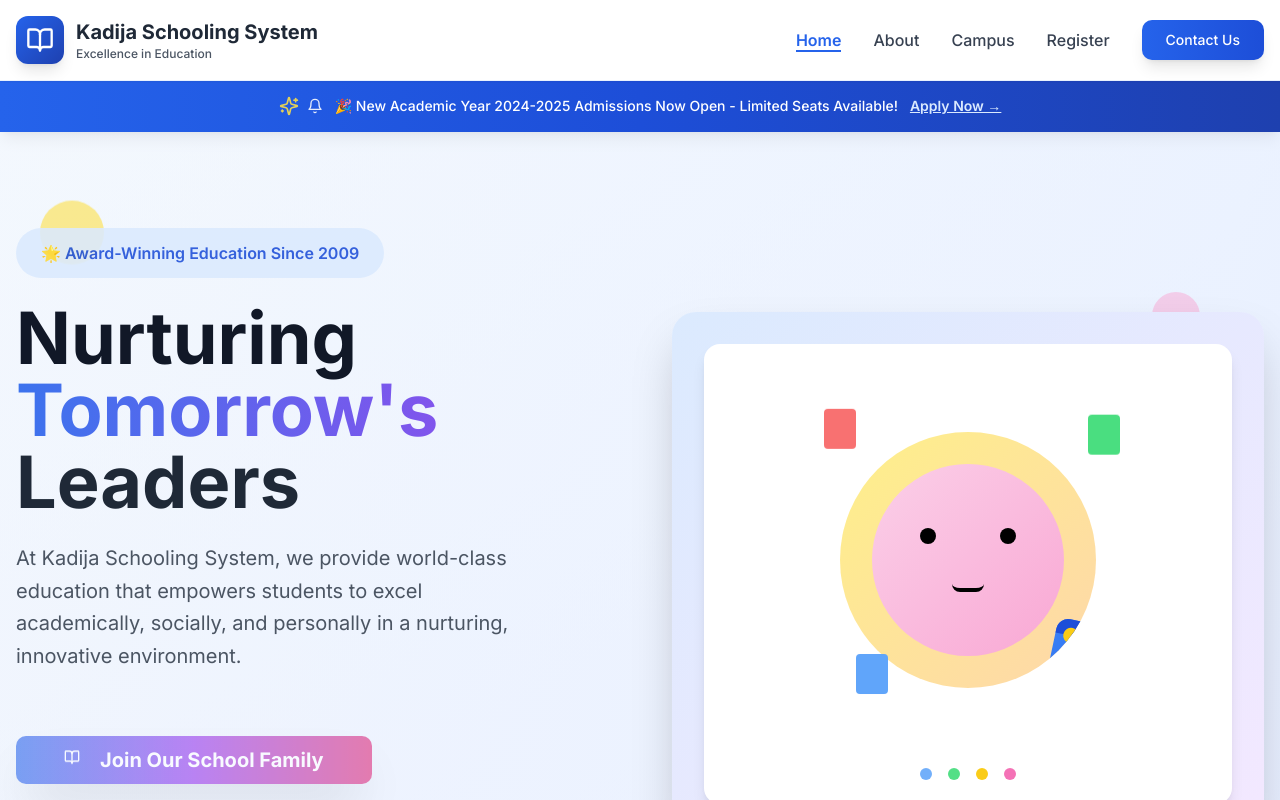
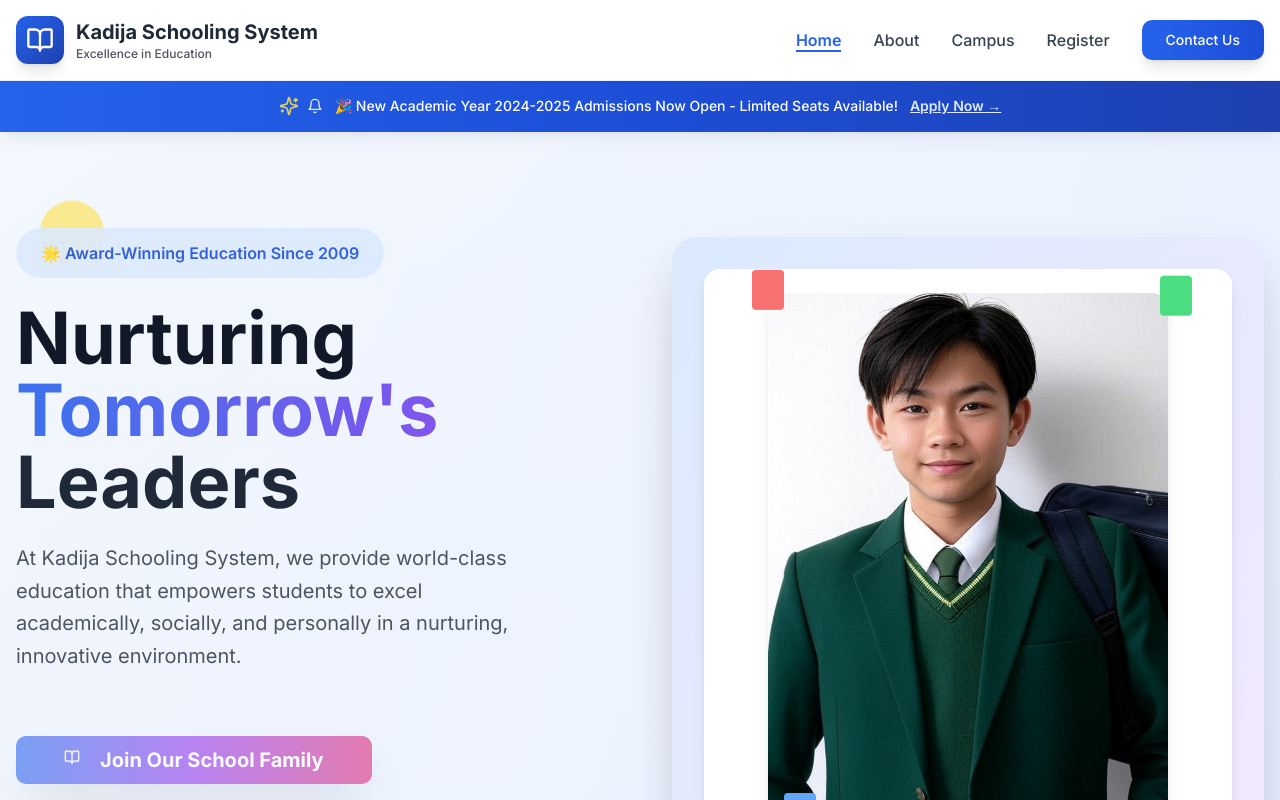
Before and after one commit to AreebaxIrfan/Khadija-School, a Next.js app: page / in a window 1280 px wide. Shown: the top 800 px of the page. Built offline with nearby package versions, Linux system fonts and the light colour scheme.

Commit message:
feat: update hero section with authentic student image
Replace avatar with real student photo, add decorative elements, and enhance image styling.

#VERCEL_SKIP

Co-authored-by: Areeba Irfan <161799302+AreebaxIrfan@users.noreply.github.com>

```diff
--- a/components/home/hero-section.tsx
+++ b/components/home/hero-section.tsx
@@ -77,27 +77,18 @@ export function HeroSection() {
               {/* Main Student Image */}
               <div className="relative bg-gradient-to-br from-blue-100 to-purple-100 rounded-3xl p-8 shadow-2xl group-hover:shadow-3xl transition-all duration-500">
                 <div className="bg-white rounded-2xl p-6 shadow-lg">
-                  {/* Avatar-style student illustration */}
-                  <div className="flex justify-center items-center h-96">
+                  {/* Real student image */}
+                  <div className="flex justify-center items-center">
                     <div className="relative">
-                      {/* Student with school bag illustration */}
-                      <div className="w-64 h-64 bg-gradient-to-br from-yellow-200 to-orange-200 rounded-full flex items-center justify-center relative overflow-hidden">
-                        {/* Student face */}
-                        <div className="w-48 h-48 bg-gradient-to-br from-pink-200 to-pink-300 rounded-full relative">
-                          {/* Eyes */}
-                          <div className="absolute top-16 left-12 w-4 h-4 bg-black rounded-full"></div>
-                          <div className="absolute top-16 right-12 w-4 h-4 bg-black rounded-full"></div>
-                          {/* Smile */}
-                          <div className="absolute bottom-16 left-1/2 transform -translate-x-1/2 w-8 h-4 border-b-4 border-black rounded-full"></div>
-                        </div>
-                        {/* School bag */}
-                        <div className="absolute -bottom-8 -right-8 w-20 h-24 bg-gradient-to-br from-blue-500 to-blue-600 rounded-lg transform rotate-12">
-                          <div className="w-full h-4 bg-blue-700 rounded-t-lg"></div>
-                          <div className="absolute top-2 left-2 w-4 h-4 bg-yellow-400 rounded-full"></div>
-                        </div>
-                      </div>
+                      <img
+                        src="/images/student-uniform.png"
+                        alt="Student in school uniform"
+                        className="rounded-2xl shadow-lg transform transition-transform duration-500 group-hover:scale-105"
+                        width={400}
+                        height={500}
+                      />
 
-                      {/* Books floating around */}
+                      {/* Decorative elements */}
                       <div className="absolute -top-4 -left-4 w-8 h-10 bg-red-400 rounded transform -rotate-12 animate-bounce"></div>
                       <div className="absolute -top-2 -right-6 w-8 h-10 bg-green-400 rounded transform rotate-12 animate-bounce delay-150"></div>
                       <div className="absolute -bottom-4 left-4 w-8 h-10 bg-blue-400 rounded transform rotate-6 animate-bounce delay-300"></div>
```
Also changed, not shown: public/images/student-uniform.png (added).
